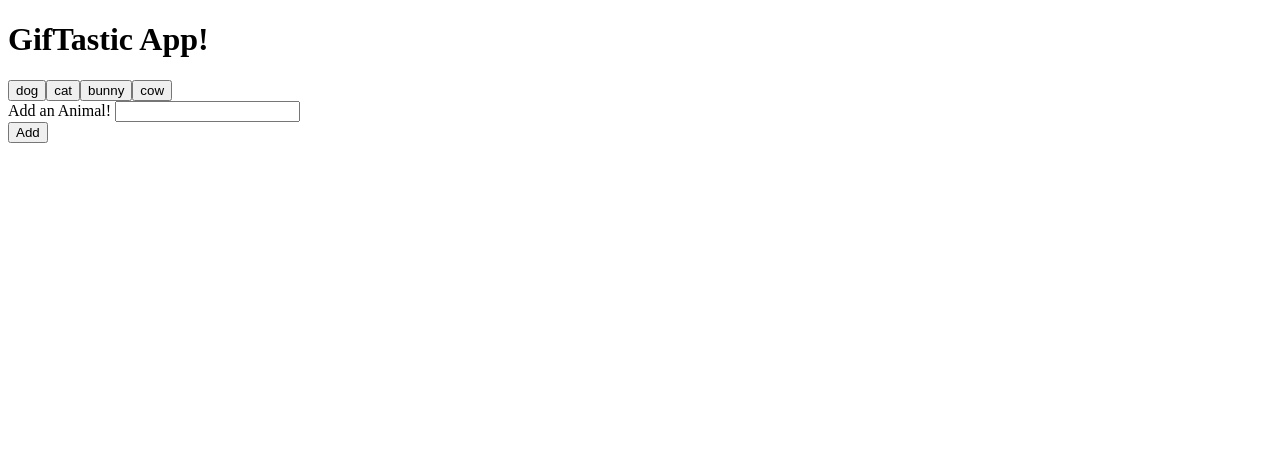
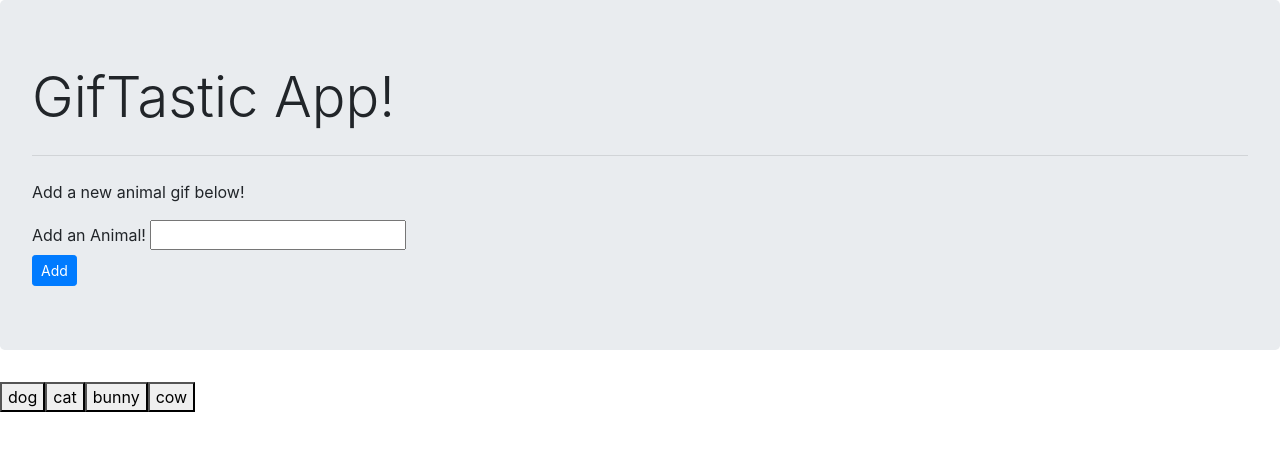
Before and after one commit to byeager999/GifTastic, a plain HTML site: page index.html in a window 1280 px wide. Drawn offline with nearby package versions, Linux system fonts and the light colour scheme.

```diff
--- a/index.html
+++ b/index.html
@@ -6,23 +6,31 @@
     <meta name="viewport" content="width=device-width, initial-scale=1.0">
     <meta http-equiv="X-UA-Compatible" content="ie=edge">
     <title>GifTastic</title>
+    <link rel="stylesheet" href="https://stackpath.bootstrapcdn.com/bootstrap/4.3.1/css/bootstrap.min.css"
+        integrity="sha384-ggOyR0iXCbMQv3Xipma34MD+dH/1fQ784/j6cY/iJTQUOhcWr7x9JvoRxT2MZw1T" crossorigin="anonymous">
+        <link rel="stylesheet" type="text/css" href="assets/css.style.css">
     <script src="https://cdnjs.cloudflare.com/ajax/libs/jquery/3.2.1/jquery.min.js"></script>
     <script type="text/javascript" src="assets/javascript/gifapp.js"></script>
 </head>
 
 <body>
+        <div class="jumbotron">
+                <h1 class="display-4">GifTastic App!</h1>
+                <hr class="my-4">
+                <p>Add a new animal gif below!</p>
+                <form id="animalForm">
+                        <label for="animalInput">Add an Animal!</label>
+                        <input type="text" id="animalInput"><br>
 
-    <h1>GifTastic App!</h1>
+                        <!-- Button triggers new animal to be added -->
+                        <input class="btn btn-primary btn-sm" id="animalButton" type="submit" value="Add">
+                    </form>
+              </div>
 
     <div id="buttons"></div>
 
-    <form id="animalForm">
-        <label for="animalInput">Add an Animal!</label>
-        <input type="text" id="animalInput"><br>
 
-        <!-- Button triggers new animal to be added -->
-        <input id="animalButton" type="submit" value="Add">
-    </form>
+
 
     <div id="results"></div>
 
```
